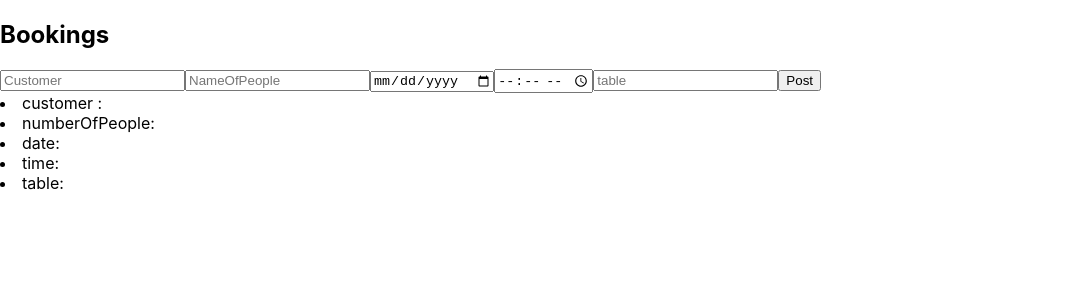
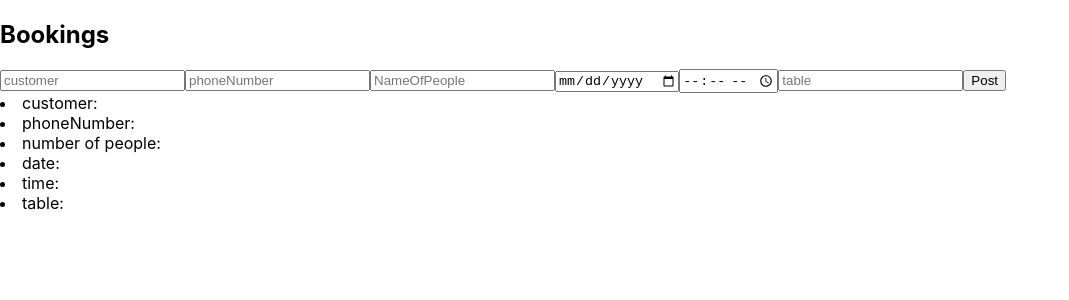
Before and after one commit to TeaPot76/CarlBistro_BookingSystem, a React (Create React App) app in the folder client/carl_bistro/: page / in a window 1280 px wide. Shown: the top 300 px of the page, without its empty margins (0-1069 px from the left). Built offline with nearby package versions, Linux system fonts and the light colour scheme.

Commit message:
booking form completed

```diff
--- a/client/carl_bistro/src/components/Booking.js
+++ b/client/carl_bistro/src/components/Booking.js
@@ -5,6 +5,7 @@ const Booking = (props) => {
     return (
       <div className = "booking" >
         <h4>{this.props.customer}</h4>
+        <h4>{this.props.phoneNumber}</h4>
         <li>{this.props.numberOfPeople}</li>
         <li>{this.props.date}</li>
         <li>{this.props.time}</li>
--- a/client/carl_bistro/src/components/BookingForm.js
+++ b/client/carl_bistro/src/components/BookingForm.js
@@ -1,11 +1,11 @@
 import React, {Component} from "react";
-
 class BookingForm extends Component {
 
   constructor(props) {
     super(props);
     this.state = {
       customer: "",
+      phoneNumber: "",
       numberOfPeople: "",
       date: "",
       time: "",
@@ -13,6 +13,7 @@ class BookingForm extends Component {
     };
 
     this.handleCustomerChange = this.handleCustomerChange.bind(this);
+    this.handlePhoneNumberChange = this.handlePhoneNumberChange.bind(this);
     this.handleNumberOfPeopleChange = this.handleNumberOfPeopleChange.bind(this);
     this.handleDateChange = this.handleDateChange.bind(this);
     this.handleTimeChange = this.handleTimeChange.bind(this);
@@ -23,6 +24,7 @@ class BookingForm extends Component {
   handleBookingSubmit(event) {
     event.preventDefault();
     const customer = this.state.customer;
+    const phoneNumber = this.state.phoneNumber;
     const numberOfPeople = this.state.numberOfPeople;
     const date = this.state.date;
     const time = this.state.time;
@@ -30,6 +32,7 @@ class BookingForm extends Component {
 
     this.props.onBookingSubmit({
       customer: customer,
+      phoneNumber: phoneNumber,
       numberOfPeople : numberOfPeople,
       date: date,
       time: time,
@@ -37,8 +40,9 @@ class BookingForm extends Component {
     });
 
     this.setState({
-      customer: '',
-      numberOfPeople: '',
+      customer: "",
+      phoneNumber: "",
+      numberOfPeople: "",
       date: "",
       time: "",
       table: "",
@@ -48,6 +52,12 @@ class BookingForm extends Component {
   handleCustomerChange(event) {
     this.setState({
       customer: event.target.value
+    });
+  }
+
+  handlePhoneNumberChange(event) {
+    this.setState({
+      phoneNumber: event.target.value
     });
   }
 
@@ -81,11 +91,17 @@ class BookingForm extends Component {
       <form className = "booking-form" onSubmit = {this.handleBookingSubmit}>
         <input
           type = "text"
-          placeholder = "Customer"
+          placeholder = "customer"
           value = {this.state.customer}
           onChange = {this.handleCustomerChange}
         />
 
+        <input
+            type = "number"
+            placeholder = "phoneNumber"
+            value = {this.state.phoneNumber}
+            onChange = {this.handlePhoneNumberChange}
+          />
         <input
             type = "number"
             placeholder = "NameOfPeople"
--- a/client/carl_bistro/src/components/BookingList.js
+++ b/client/carl_bistro/src/components/BookingList.js
@@ -8,8 +8,9 @@ const BookingList = (props) => {
   return(
   <div className = "booking-form" >
 
-    <li>customer :{props.customer}</li>
-    <li>numberOfPeople: {props.numberOfPeople}</li>
+    <li>customer: {props.customer}</li>
+    <li>phoneNumber: {props.phoneNumber}</li>
+    <li>number of people: {props.numberOfPeople}</li>
     <li>date: {props.date}</li>
     <li>time: {props.time}</li>
     <li>table: {props.table}</li>
--- a/client/carl_bistro/src/components/Customer.js
+++ b/client/carl_bistro/src/components/Customer.js
@@ -5,13 +5,13 @@ import React from "react";
 const Customer = (props) => {
 
   return (
-            <Link to={`/editcustomer/${props.customer.id}`} className="customerLink">
+
               <div className="customer">
-                Customer: {props.customer.name} <br />
-                Customer: {props.customer.phoneNumber} <br />
+              <li>  Customer: {props.name} <br /></li>
+              <li>  Phone number: {props.phoneNumber} <br /></li>
 
               </div>
-            </Link>
+
 
     )
 }
--- a/client/carl_bistro/src/components/CustomerForm.js
+++ b/client/carl_bistro/src/components/CustomerForm.js
@@ -11,10 +11,10 @@ class CustomerForm extends Component {
 
     this.handleNameChange = this.handleNameChange.bind(this);
     this.handlePhoneNumberChange = this.handlePhoneNumberChange.bind(this);
-    this.handleSubmit = this.handleSubmit.bind(this);
+    this.handleCustomerSubmit = this.handleCustomerSubmit.bind(this);
   }
 
-  handleSubmit(event) {
+  handleCustomerSubmit(event) {
     event.preventDefault();
     const name = this.state.name.trim();
     const phoneNumber = this.state.phoneNumber;
@@ -45,7 +45,7 @@ class CustomerForm extends Component {
 
   render() {
     return (
-      <form className = "customer-form" onSubmit = {this.handleSubmit}>
+      <form className = "customer-form" onSubmit = {this.handleCustomerSubmit}>
         <input
           type = "text"
           placeholder = "Name"
--- a/client/carl_bistro/src/containers/RestaurantContainer.js
+++ b/client/carl_bistro/src/containers/RestaurantContainer.js
@@ -1,6 +1,8 @@
 import React, {Component} from 'react';
 import BookingForm from "../components/BookingForm";
 import BookingList from "../components/BookingList";
+import CustomerForm from "../components/CustomerForm";
+import Customer from "../components/Customer";
 
 
 class RestaurantContainer extends Component {
@@ -8,25 +10,45 @@ class RestaurantContainer extends Component {
     super(props)
     this.state = {
       customer: null,
+      phoneNumber: null,
       tables: [],
       bookings: [],
       date: null,
-      time: null
+      time: null,
+      name: null,
     }
     this.handleBookingSubmit = this.handleBookingSubmit.bind(this);
+    this.handleCustomersSubmit = this.handleCustomersSubmit.bind(this);
 }
 
  handleBookingSubmit(bookingForm){
    bookingForm.id = Date.now()
    const customer = bookingForm.customer;
+   const phoneNumber = bookingForm.phoneNumber;
    const numberOfPeople = bookingForm.numberOfPeople;
    const date = bookingForm.date;
    const time = bookingForm.time;
+   const table = bookingForm.table;
    this.setState ({
      customer: customer,
+     phoneNumber: phoneNumber,
      numberOfPeople: numberOfPeople,
      date: date,
-     time: time
+     time: time,
+     table: table,
+   })
+
+ }
+
+ handleCustomersSubmit(customerForm){
+   customerForm.id = Date.now()
+   const name = customerForm.name;
+   const phoneNumber = customerForm.phoneNumber;
+;
+   this.setState ({
+     name: name,
+     phoneNumber: phoneNumber,
+
    })
 
  }
@@ -34,13 +56,17 @@ class RestaurantContainer extends Component {
         return (
           <div className = "restaurant-container" >
             <h2>Bookings</h2>
+
             <BookingForm onBookingSubmit = {this.handleBookingSubmit}
+            />
 
-            />
-           <BookingList customer ={this.state.customer}
-                        numberOfPeople ={this.state.numberOfPeople}
-                        date ={this.state.date}
-                        time ={this.state.time}
+           <BookingList
+           customer ={this.state.customer}
+           phoneNumber ={this.state.phoneNumber}
+           numberOfPeople ={this.state.numberOfPeople}
+           date ={this.state.date}
+           time ={this.state.time}
+           table ={this.state.table}
 
                         />
 
```
